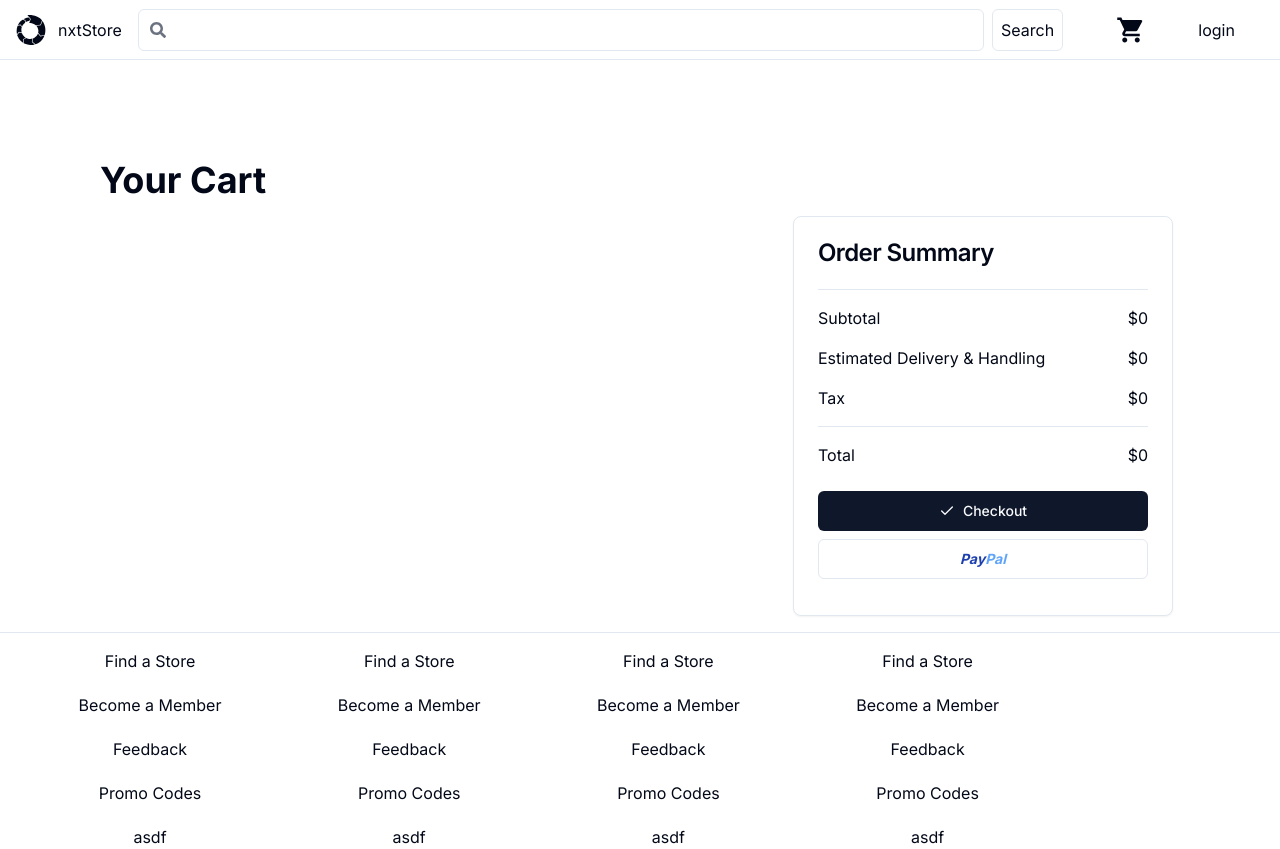
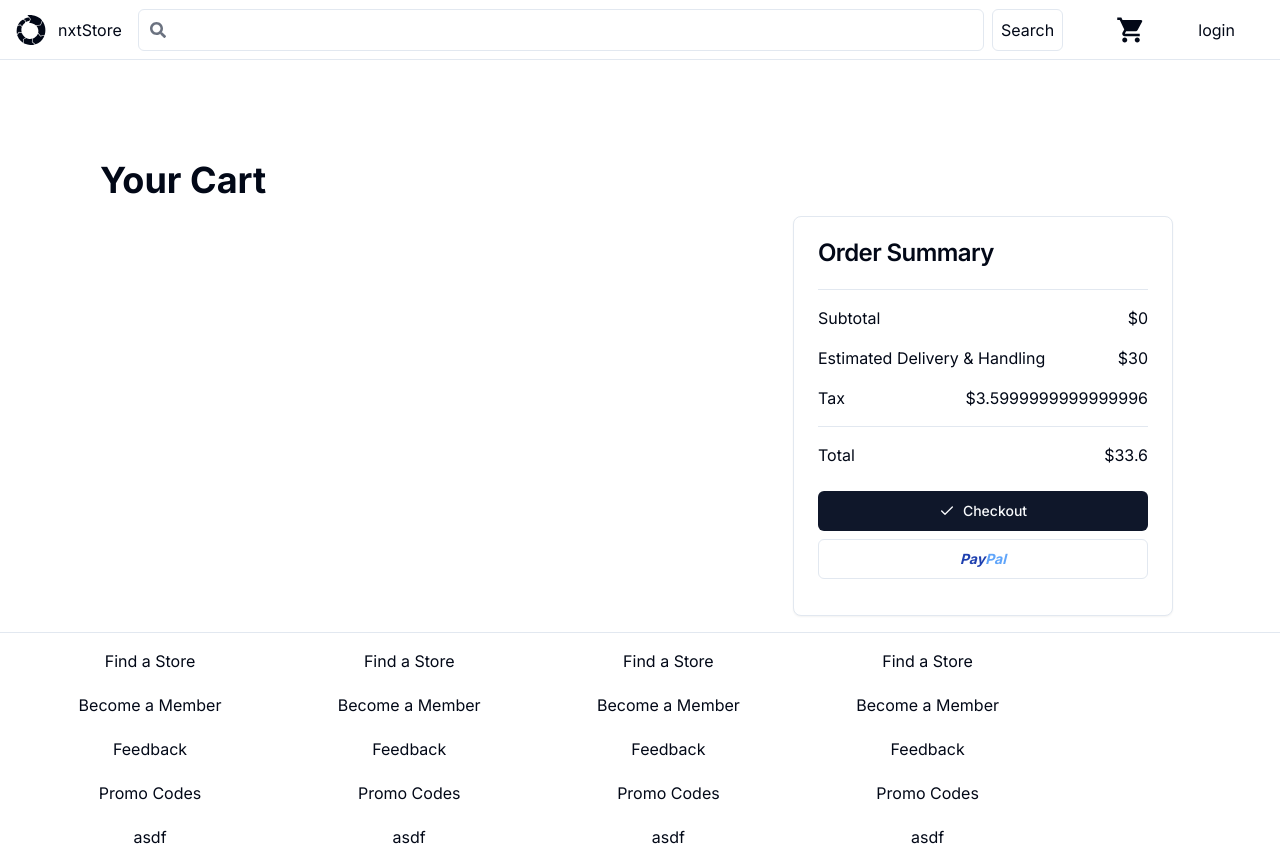
Before and after one commit to i-dkz/nxtStore, a Next.js app: page /cart in a window 1280 px wide. Built offline with nearby package versions, Linux system fonts and the light colour scheme.

Commit message:
ordersummary accurately calculates tax, total

```diff
--- a/src/app/cart/page.tsx
+++ b/src/app/cart/page.tsx
@@ -20,7 +20,7 @@ const Cart = () => {
         Your Cart
       </h1>
       <div className="flex flex-wrap justify-center w-full gap-4">
-        <div className="flex flex-col gap-4 w-[90%] max-w-[670px]">
+        <div className="flex flex-col gap-4 w-[90%] max-w-[670px] ">
           {cart.map((item, index) => (
             <CartItem
               key={index}
--- a/src/components/CartItem.tsx
+++ b/src/components/CartItem.tsx
@@ -13,7 +13,7 @@ const CartItem = ({ id, title, thumbnail, price, category, quantity }: Props) =>
   const subtotal = quantity * price;
 
   return (
-    <div className="flex h-[180px] border rounded-md p-4">
+    <div className="flex h-[130px] border rounded-md p-4">
       <div className="flex w-full gap-4">
         <Link href={`../details/${id}`} className="flex overflow-hidden border rounded-md w-[150px] h-[100px]">
           <img src={thumbnail} className="object-cover" />
--- a/src/components/OrderSummary.tsx
+++ b/src/components/OrderSummary.tsx
@@ -15,6 +15,10 @@ interface Props {
 }
 
 export function OrderSummary({ subtotal }: Props) {
+  const shipping = subtotal >= 200 ? 0 : 30;
+  const tax = .12 * (subtotal + shipping);
+  const total = subtotal + shipping + tax
+
   return (
     <Card className={cn("w-[380px] h-[400px]")}>
       <CardHeader>
@@ -31,18 +35,18 @@ export function OrderSummary({ subtotal }: Props) {
         </div>
         <div className="flex justify-between">
           <span>Estimated Delivery & Handling</span>
-          <span>${subtotal}</span>
+          <span>{shipping === 0 ? "Free" : "$" + shipping}</span>
         </div>
         <div className="flex justify-between">
           <span>Tax</span>
-          <span>${subtotal}</span>
+          <span>${tax}</span>
         </div>
         <div className="flex justify-center">
           <hr className="w-full" />
         </div>
         <div className="flex justify-between">
           <span>Total</span>
-          <span>${subtotal}</span>
+          <span>${total}</span>
         </div>
       </CardContent>
 
```
